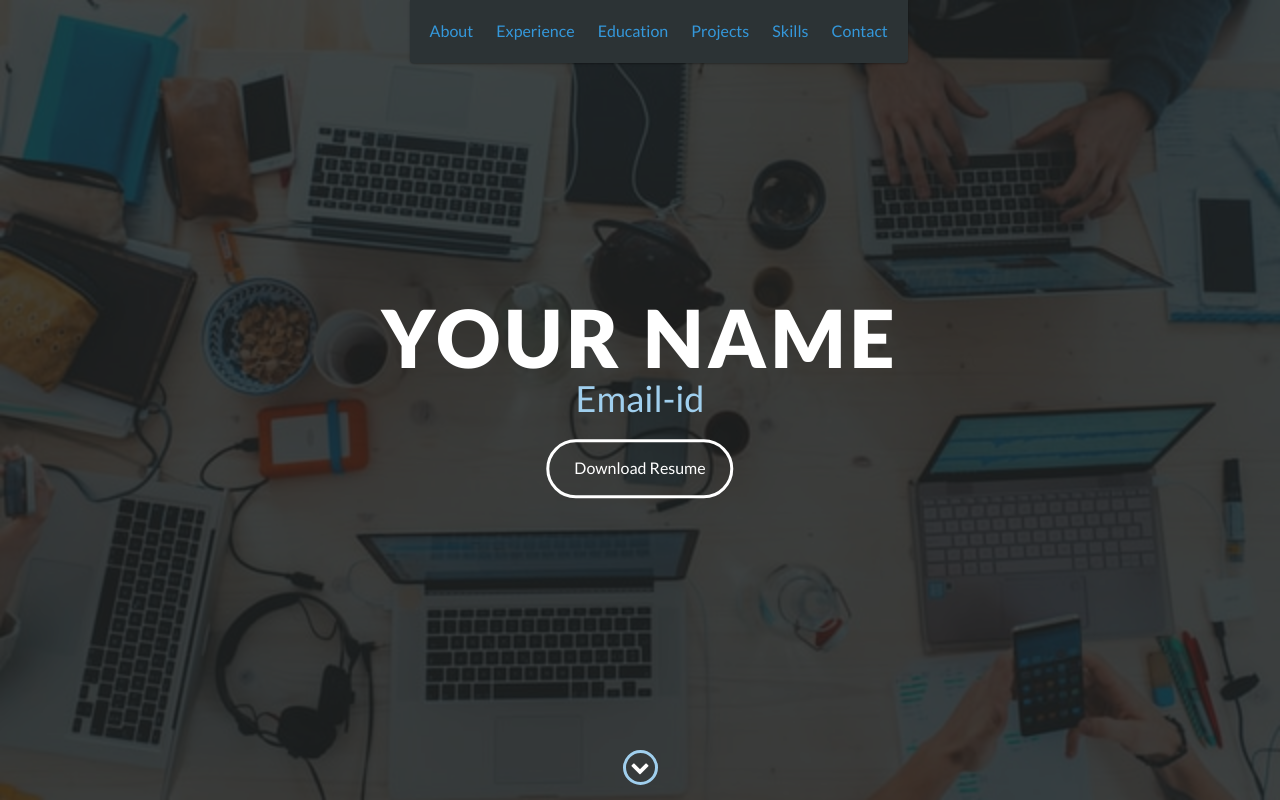
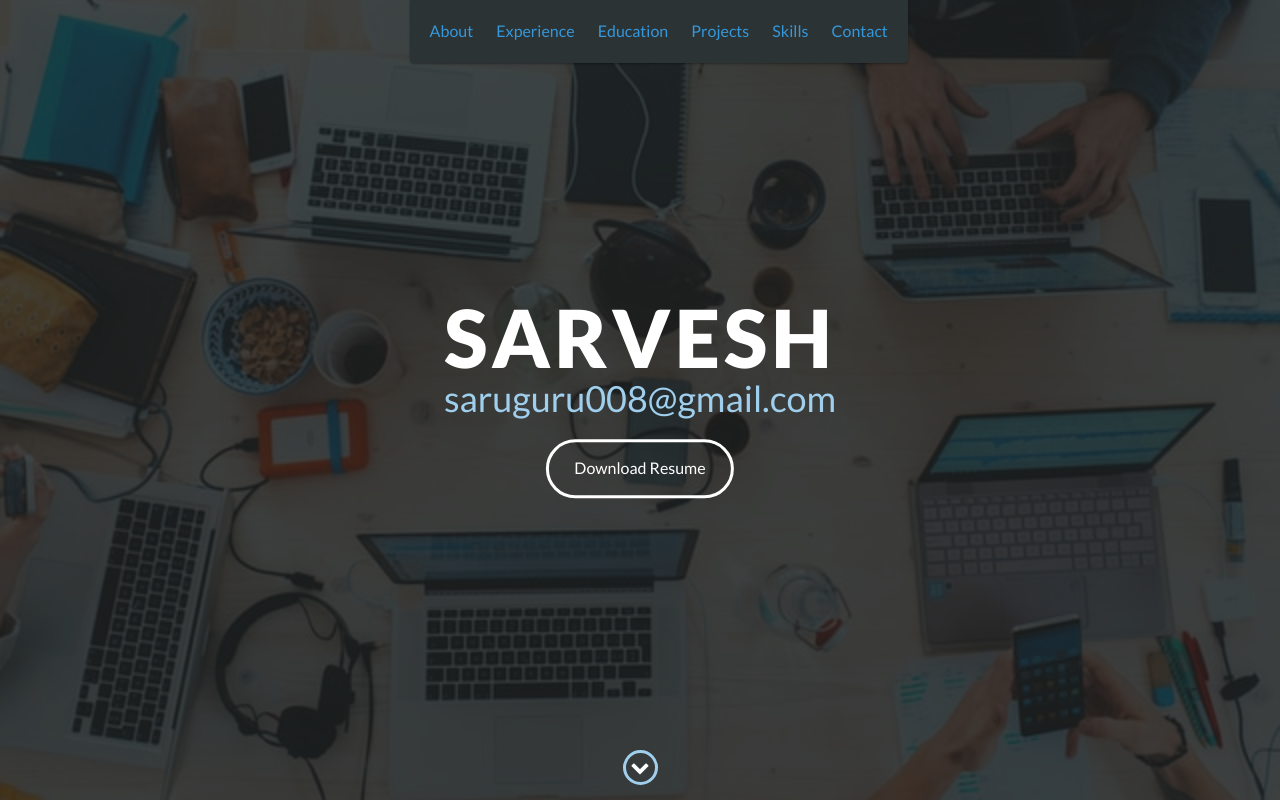
Before and after one commit to sarveshwaran1678/Online_Portfolio, a website: page index.html in a window 1280 px wide. Shown: the top 800 px of the page. Drawn offline with nearby package versions, Linux system fonts and the light colour scheme.

Commit message:
Changed Name and email

```diff
--- a/index.html
+++ b/index.html
@@ -48,8 +48,8 @@
 
     <div id="lead">
         <div id="lead-content">
-            <h1>    Your Name </h1>
-            <h2> Email-id </h2>
+            <h1>  Sarvesh </h1>
+            <h2>saruguru008@gmail.com </h2>
             <a href="#" class="btn-rounded-white">Download Resume</a>
         </div>
         <!-- End #lead-content -->
```
